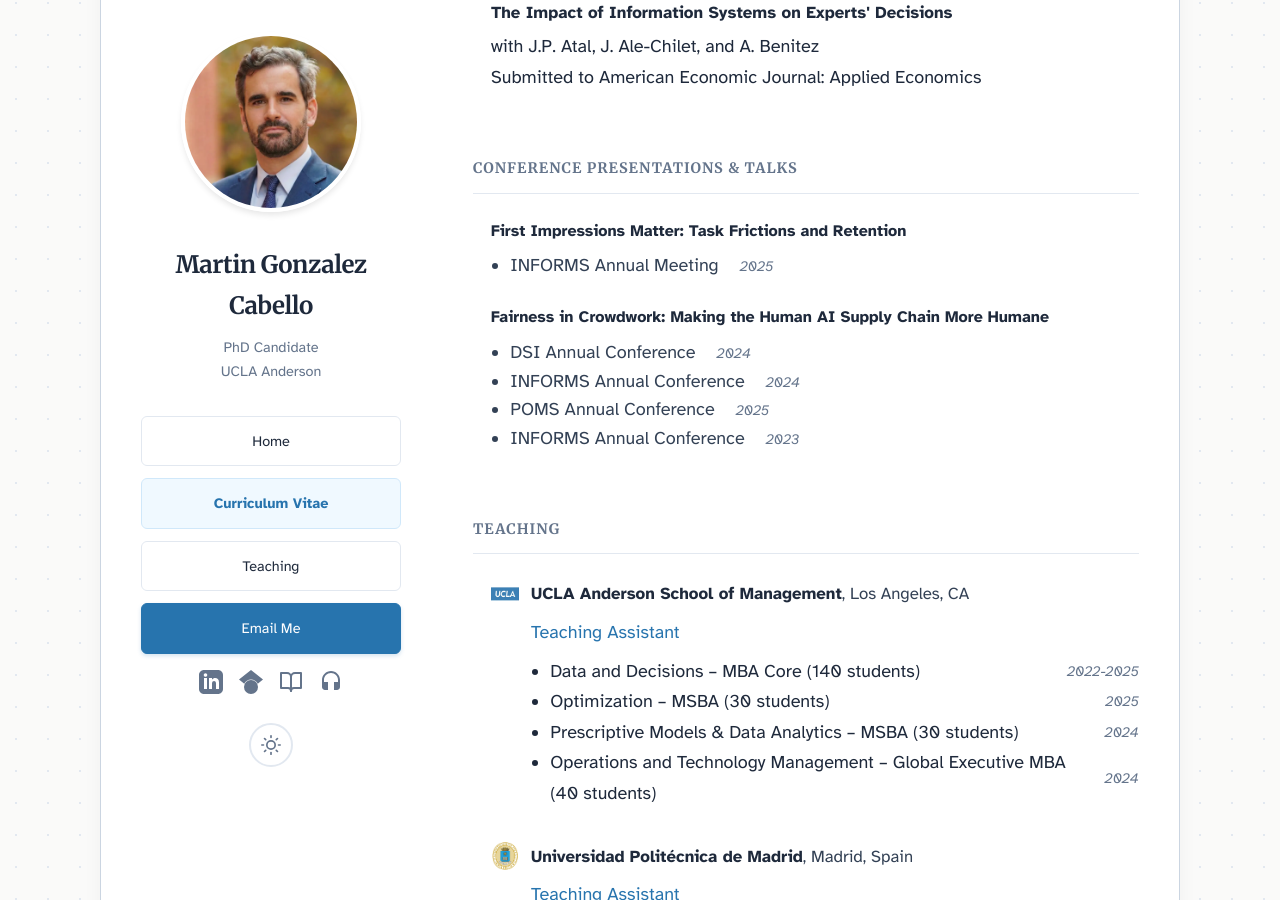
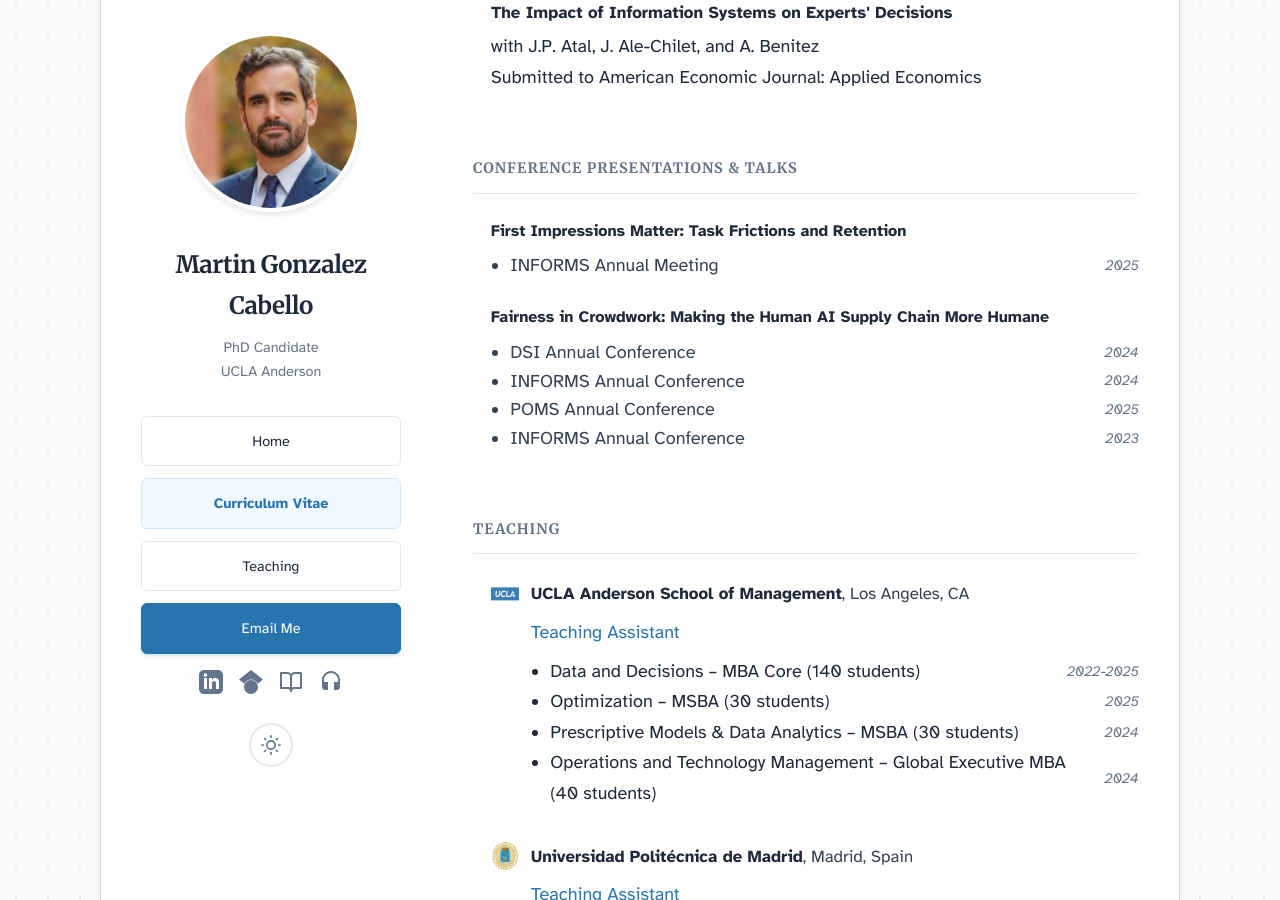
Before and after one commit to martins73/research-site, a Jekyll site: the page built from _pages/cv.html, in a window 1280 px wide and 900 px high, scrolled down 1613 px. Built offline with Jekyll 4.4.1, drawn with Linux system fonts in a browser that asks for light colours.

Commit message:
Refactor CV HTML for improved structure

```diff
--- a/_pages/cv.html
+++ b/_pages/cv.html
@@ -198,12 +198,8 @@ description: Academic CV and professional background in analytics, operations, a
         {% for item in site.data.cv.awards %}
         <li class="cv-award-item">
             <div class="cv-award-row">
-                <span>
-                    {{ item.title }}, {{ item.organization }}
-                </span>
-                <span class="cv-date">
-                    {{ item.year }}
-                </span>
+                <span> {{ item.title }}, {{ item.organization }} </span>
+                <span class="cv-date"> {{ item.year }} </span>
             </div>
         </li>
         {% endfor %}
@@ -225,10 +221,10 @@ description: Academic CV and professional background in analytics, operations, a
         <ul class="cv-talks-list">
             {% for talk in paper.talks %}
                 <li>
-                    {{ talk.event }}
-                    <span class="cv-date">
-                        {{ talk.year }}
-                    </span>
+                    <div class="cv-award-row">
+                        <span> {{ talk.event }} </span>
+                        <span class="cv-date"> {{ talk.year }} </span>
+                    </div>
                 </li>
             {% endfor %}
         </ul>
```
